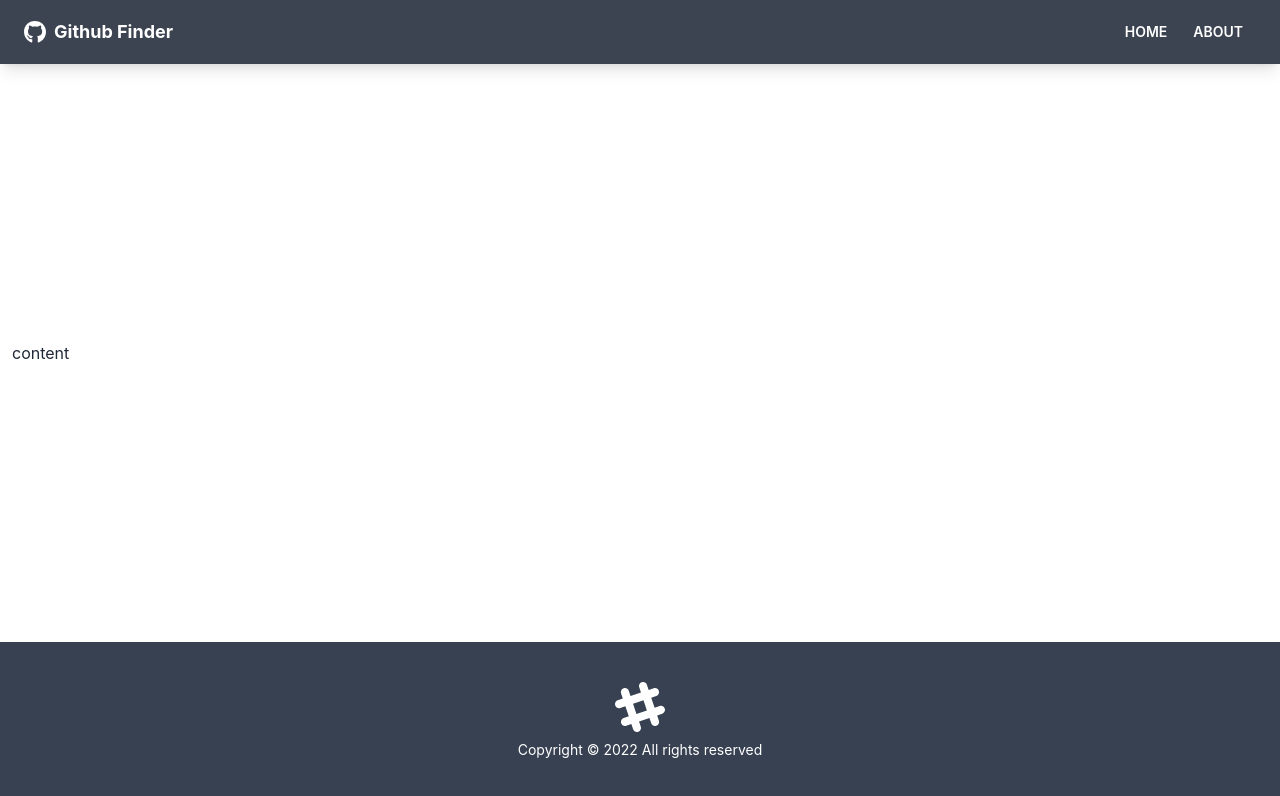
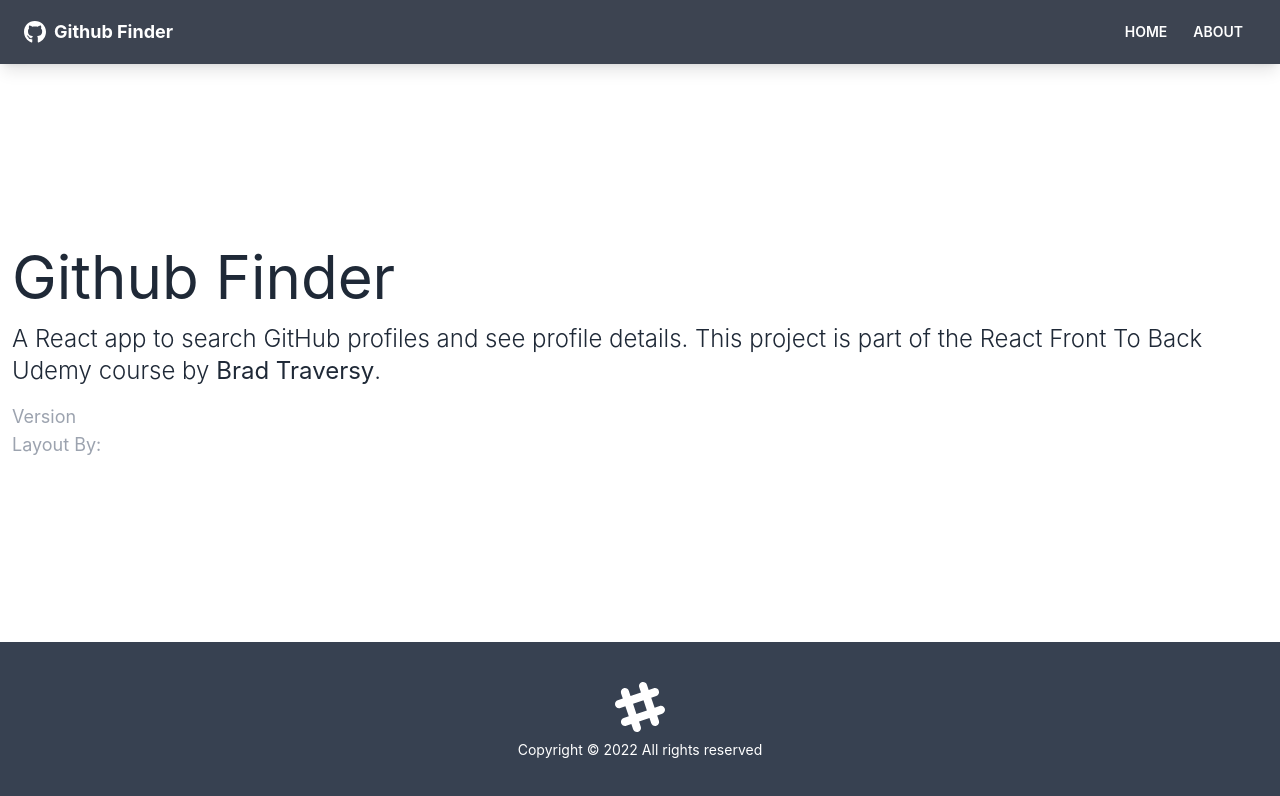
Before and after one commit to liambrewster/github-finder, a React (Create React App) app: page /about in a window 1280 px wide. Shown: the top 796 px of the page. Built offline with nearby package versions, Linux system fonts and the light colour scheme.

Commit message:
feat: added the pages routes and basic content

```diff
--- a/src/App.js
+++ b/src/App.js
@@ -1,4 +1,7 @@
-import { BrowserRouter as Router, Route  } from "react-router-dom";
+import { BrowserRouter as Router, Route, Routes  } from "react-router-dom";
+import Home from './pages/Home'
+import About from './pages/About'
+import NotFound from './pages/NotFound'
 import Navbar from './components/layout/Navbar'
 import Footer from './components/layout/Footer'
 function App() {
@@ -7,7 +10,12 @@
       <div className="flex flex-col justify-between h-screen">
       <Navbar/>
       <main className="container mx-auto px-3 pb-12">
-        content
+        <Routes>
+          <Route path='/' element={<Home/>}/>
+          <Route path='/about' element={<About/>}/>
+          <Route path='/notfound' element={<NotFound/>}/>
+          <Route path='/*' element={<NotFound/>}/>
+        </Routes>
       </main>
       <Footer/>
       </div>
--- /dev/null
+++ b/src/pages/About.jsx
@@ -0,0 +1,31 @@
+function About() {
+    return (
+        <>
+      <h1 className='text-6xl mb-4'>Github Finder</h1>
+      <p className='mb-4 text-2xl font-light'>
+        A React app to search GitHub profiles and see profile details. This
+        project is part of the
+        <a href='https://www.udemy.com/course/modern-react-front-to-back/'>
+          {' '}
+          React Front To Back
+        </a>{' '}
+        Udemy course by
+        <strong>
+          <a href='https://traversymedia.com'> Brad Traversy</a>
+        </strong>
+        .
+      </p>
+      <p className='text-lg text-gray-400'>
+        Version <span className='text-white'>1.0.0</span>
+      </p>
+      <p className='text-lg text-gray-400'>
+        Layout By:
+        <a className='text-white' href='https://twitter.com/hassibmoddasser'>
+          Hassib Moddasser
+        </a>
+      </p>
+    </>
+    )
+}
+
+export default About
--- /dev/null
+++ b/src/pages/Home.jsx
@@ -0,0 +1,9 @@
+function Home() {
+    return (
+        <div>
+            <h1 className="text-6xl">Welcome</h1>
+        </div>
+    )
+}
+
+export default Home
--- /dev/null
+++ b/src/pages/NotFound.jsx
@@ -0,0 +1,21 @@
+import {FaHome} from 'react-icons/fa'
+import {Link} from 'react-router-dom'
+
+function NotFound() {
+    return (
+        <div className='hero'>
+            <div className='text-center hero-content'>
+        <div className='max-w-lg'>
+          <h1 className='text-8xl font-bold mb-8'>Oops!</h1>
+          <p className='text-5xl mb-8'>404 - Page Not Found!</p>
+          <Link className='btn btn-primary btn-lg' to='/'>
+            <FaHome className='mr-2' />
+            Back To Home
+          </Link>
+        </div>
+      </div>
+        </div>
+    )
+}
+
+export default NotFound
```
